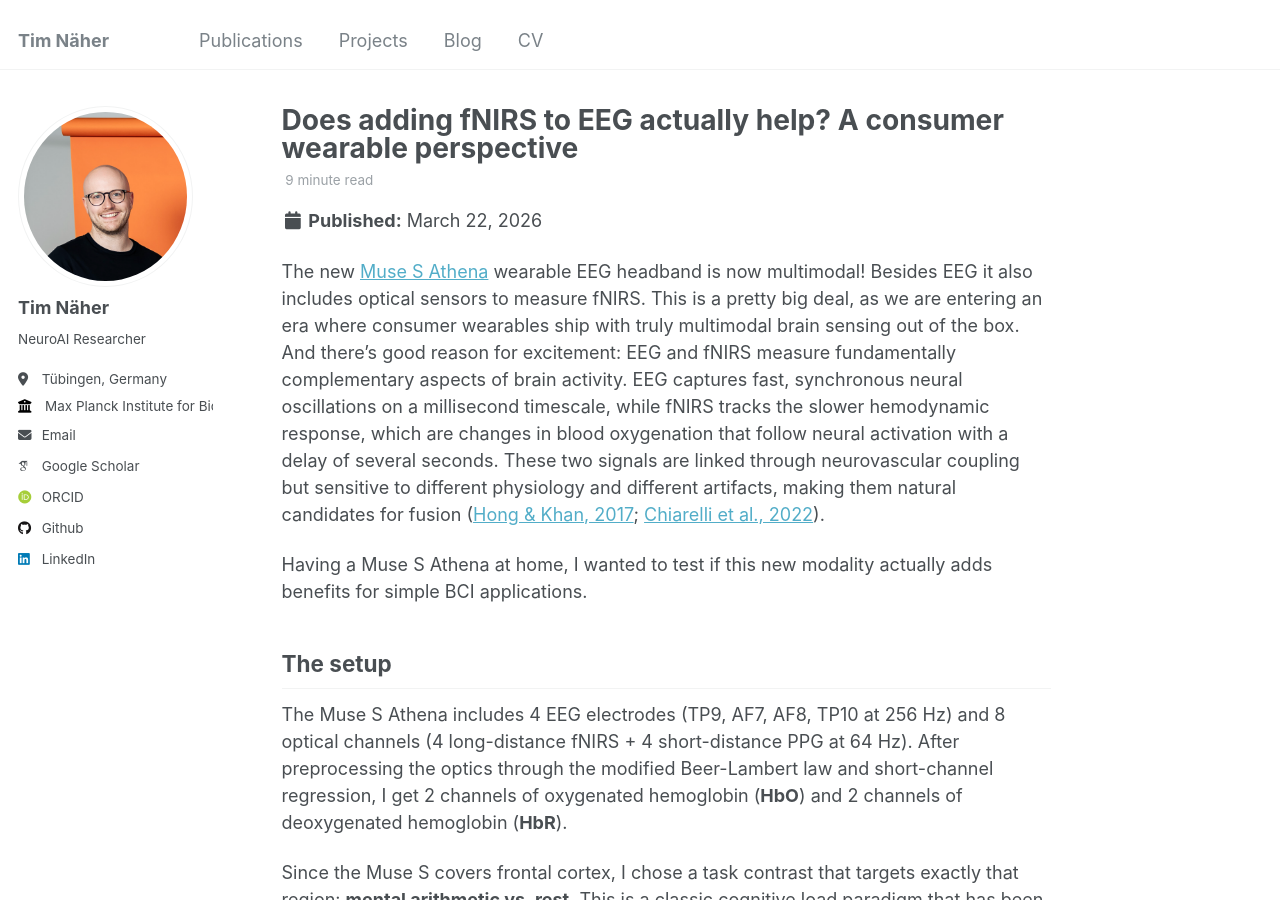
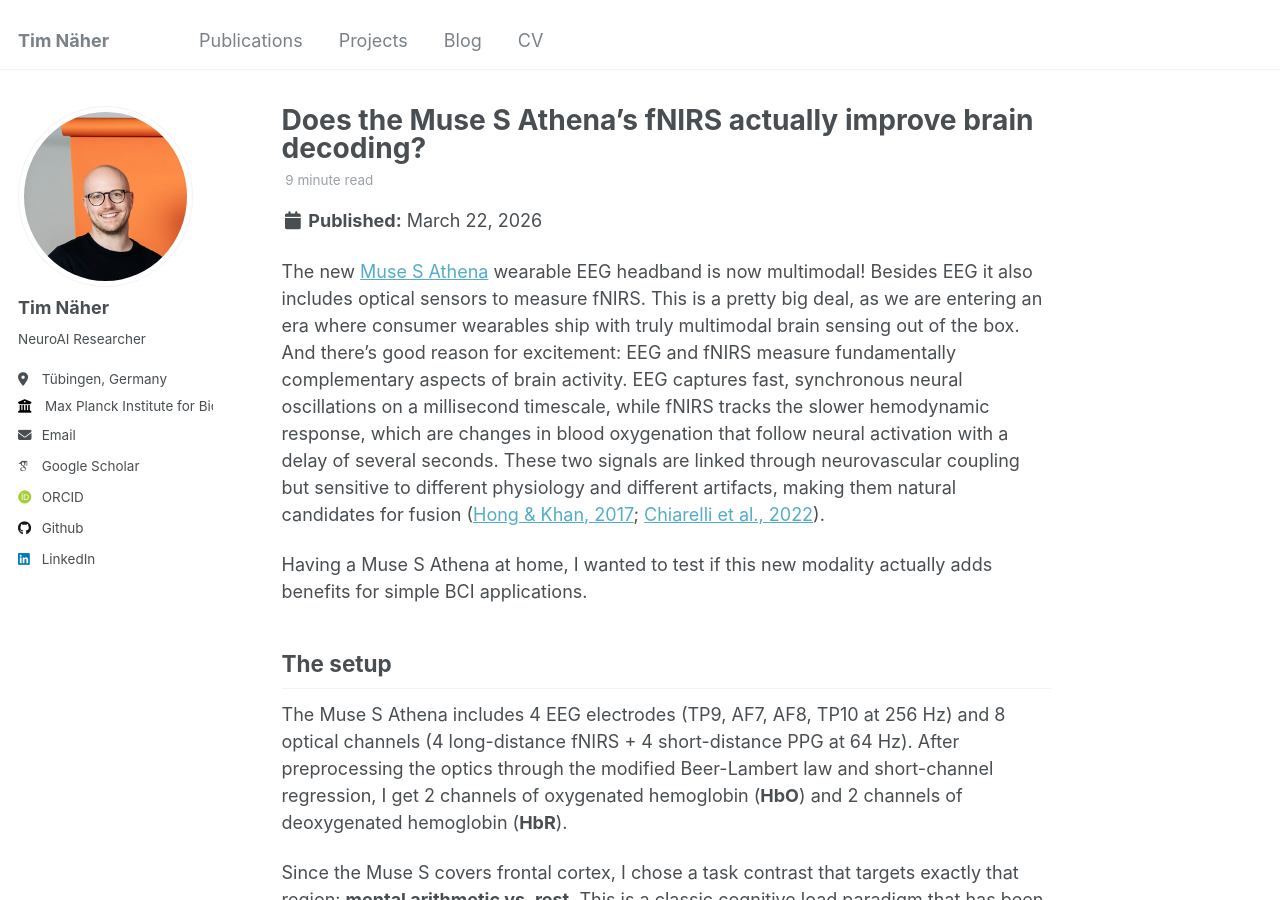
Before and after one commit to timnaher/timnaher.github.io, a Jekyll site: the page built from _posts/2026-03-22-multimodal-bci-fnirs.md, in a window 1280 px wide and 900 px high. Built offline with Jekyll 4.4.1, drawn with Linux system fonts in a browser that asks for light colours; some web fonts are replaced.

Commit message:
new title

```diff
--- a/_posts/2026-03-22-multimodal-bci-fnirs.md
+++ b/_posts/2026-03-22-multimodal-bci-fnirs.md
@@ -1,5 +1,5 @@
 ---
-title: "Does adding fNIRS to EEG actually help? A consumer wearable perspective"
+title: "Does the Muse S Athena's fNIRS actually improve brain decoding?"
 date: 2026-03-22
 permalink: /posts/2026/03/multimodal-bci-fnirs/
 header:
```
